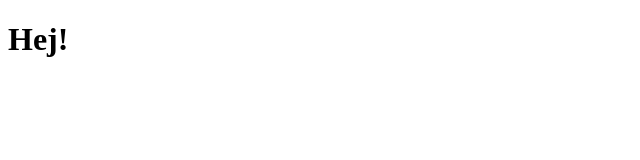
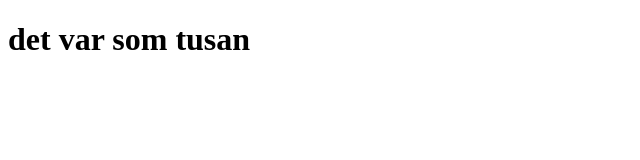
Before and after one commit to PhilipRydqvist/Test, a plain HTML site: page Website/index.html in a window 1280 px wide. Shown: the whole page, without its empty margins (0-640 px from the left). Drawn offline with Linux system fonts and the light colour scheme.

Commit message:
det var nu

```diff
--- a/Website/index.html
+++ b/Website/index.html
@@ -7,6 +7,6 @@
     <title>Test Github</title>
 </head>
 <body>
-    <h1>Hej!</h1>
+    <h1>det var som tusan</h1>
 </body>
 </html>
```
